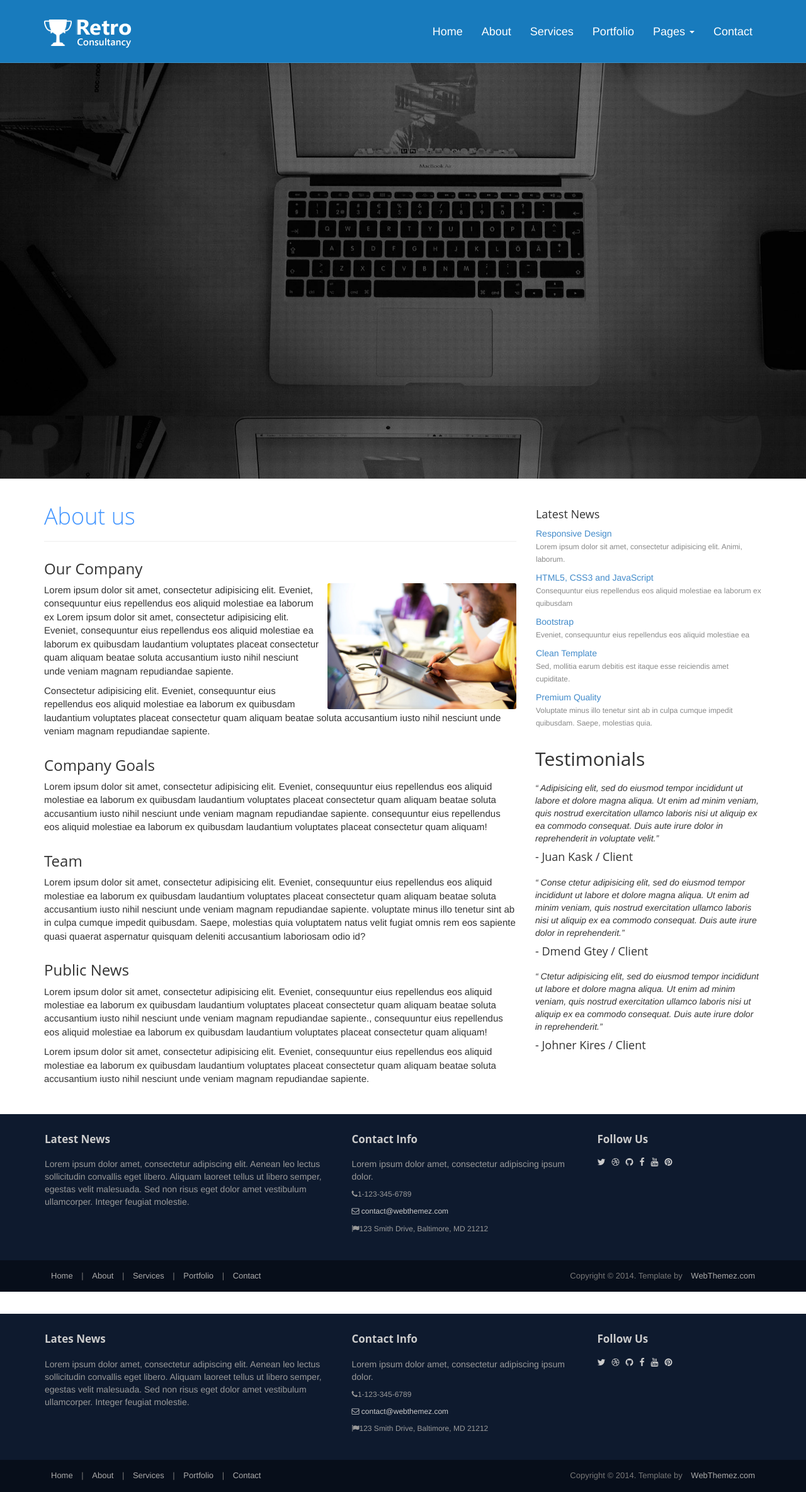
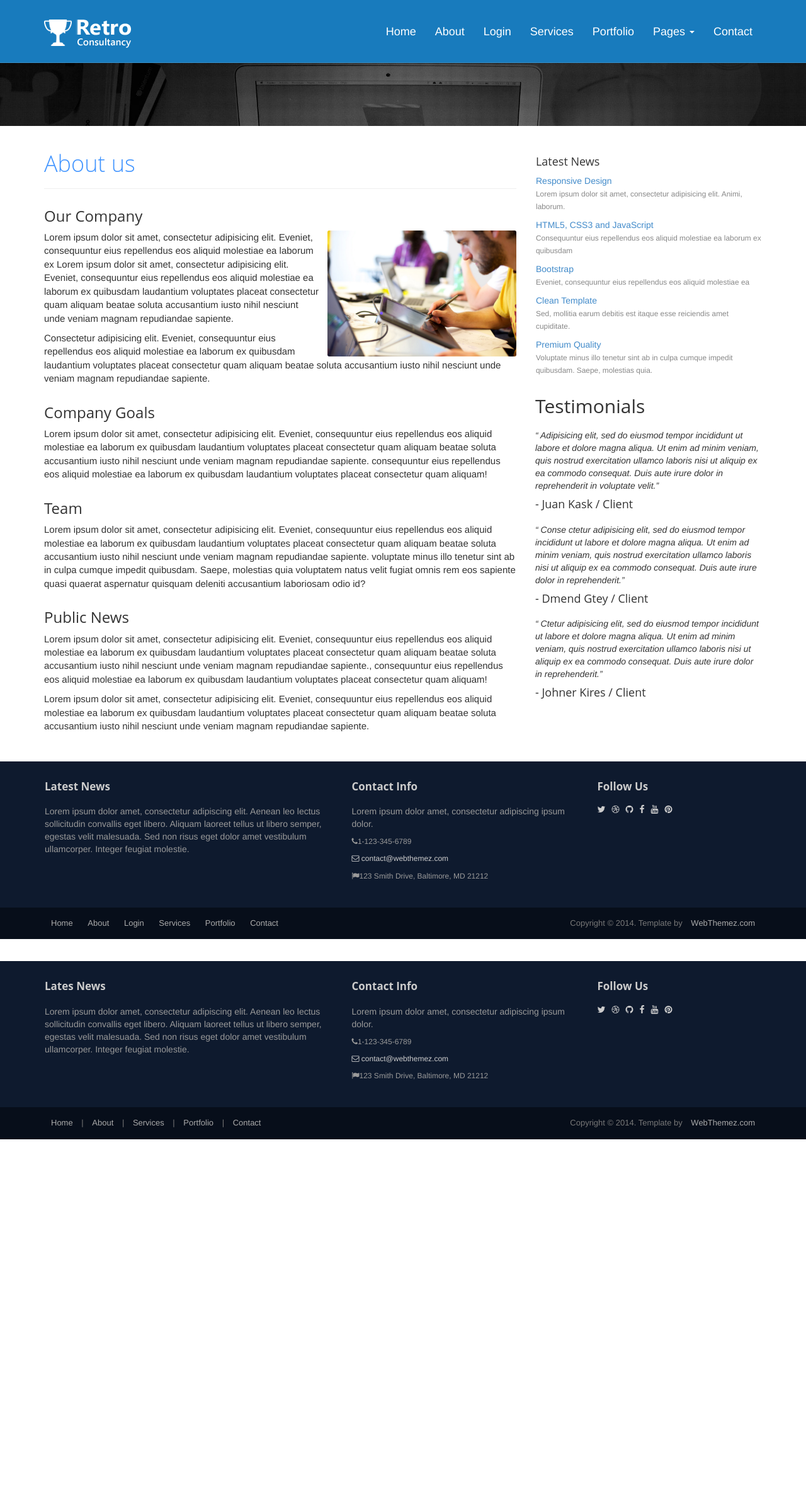
Before and after one commit to Bodya567384/Python-Own-Project, a Flask app: page /about in a window 1280 px wide. Shown: the whole page at 63% size. After the commit the page ends 1809 px from the top, so only its background shows below. Run offline with Flask 3, Linux system fonts and the light colour scheme; some libraries are stand-ins or nearby versions.

Commit message:
Python_Own_Project 3

```diff
--- a/main.py
+++ b/main.py
@@ -1,12 +1,17 @@
+from crypt import methods
+from pyexpat.errors import messages
+from werkzeug.security import check_password_hash
 from flask import Flask, request, session, redirect, render_template
 from flask_sqlalchemy import SQLAlchemy
 import os
+
+SESSION_USER_ID = 'user_id'
 
 app = Flask(__name__)
 basedir = os.path.abspath(os.path.dirname(__file__))
 app.config['SQLALCHEMY_DATABASE_URI'] = "sqlite:///" + os.path.join(basedir, 'retro.sqlite')
 app.config['SQLALCHEMY_TRACK_MODIFICATIONS'] = False
-
+app.config['SECRET KEY'] = 'wO68AEm3cSknDmKt2ofLvx2yJwN_vf9wxzhU3geUeZs'
 db = SQLAlchemy(app)
 
 class User(db.Model):
@@ -15,6 +20,17 @@
     email = db.Column(db.String(150), nullable=False)
     password = db.Column(db.String(25), nullable=False)
     role = db.Column(db.Integer(), default=0, nullable=False)
+
+    def __repr__(self):
+        return f'<User: {self.username}>'
+
+    def check_password(self, password):
+        return check_password_hash(self.password, password)
+
+
+with app.app_context():
+    db.create_all()
+
 
 @app.route('/')
 def index():
@@ -27,6 +43,32 @@
 @app.route('/services')
 def services():
     return render_template('services.html')
+
+@app.route('/login', methods=['GET', 'POST'])
+def login():
+    message = ''
+
+    if request.method == 'POST':
+        email = request.form['email']
+        password = request.form['password']
+
+        user = User.query.filter_by(email=email).first()
+
+        if not user:
+            message = 'Invalid Email'
+        else:
+            if user.check_password(password):
+                session[SESSION_USER_ID] = user.id
+                return redirect('/')
+
+            message = 'Invalid Password'
+
+    return render_template('login.html', message=message)
+
+@app.route('/logout')
+def logout():
+    session.pop(SESSION_USER_ID, None)
+    return redirect('/')
 
 @app.route('/portfolio')
 def portfolio():
--- a/static/css/style.css
+++ b/static/css/style.css
@@ -8,6 +8,9 @@
 }
 h1, .h1, h2, .h2, h3, .h3 {
 	margin-top: 30px;
+}
+main{
+    margin-top:100px;
 }
 blockquote {
 	font-style: italic;
--- a/templates/about.html
+++ b/templates/about.html
@@ -10,12 +10,13 @@
             <!-- Button for smallest screens -->
             <button type="button" class="navbar-toggle" data-toggle="collapse" data-target=".navbar-collapse"><span
                     class="icon-bar"></span> <span class="icon-bar"></span> <span class="icon-bar"></span></button>
-            <a class="navbar-brand" href="index.html"><img src="assets/images/logo.png" alt="Retro HTML5 template"></a>
+            <a class="navbar-brand" href="/"><img src="assets/images/logo.png" alt="Retro HTML5 template"></a>
         </div>
         <div class="navbar-collapse collapse">
             <ul class="nav navbar-nav pull-right">
                 <li><a href="/">Home</a></li>
                 <li class="active"><a href="/about">About</a></li>
+                <li><a href="/login">Login</a></li>
                 <li><a href="/services">Services</a></li>
                 <li><a href="/portfolio">Portfolio</a></li>
                 <li class="dropdown">
@@ -175,11 +176,12 @@
                 <div class="col-md-6 panel">
                     <div class="panel-body">
                         <p class="simplenav">
-                            <a href="index.html">Home</a> |
-                            <a href="about.html">About</a> |
-                            <a href="services.html">Services</a> |
-                            <a href="portfolio.html">Portfolio</a> |
-                            <a href="contact.html">Contact</a>
+                            <a href="/">Home</a>
+                            <a href="/about">About</a>
+                            <a href="/login">Login</a>
+                            <a href="/services">Services</a>
+                            <a href="/portfolio">Portfolio</a>
+                            <a href="/contact">Contact</a>
                         </p>
                     </div>
                 </div>
--- a/templates/layout.html
+++ b/templates/layout.html
@@ -31,58 +31,34 @@
       <div class="navbar-collapse collapse">
         <ul class="nav navbar-nav pull-right">
           <li class="active"><a href="/">Home</a></li>
-          <li><a href="/about">About</a></li>
-          <li><a href="/services">Services</a></li>
-          <li><a href="/portfolio">Portfolio</a></li>
-          <li class="dropdown"> <a href="#" class="dropdown-toggle" data-toggle="dropdown">Pages <b
-                class="caret"></b></a>
-            <ul class="dropdown-menu">
-              <li><a href="sidebar-right.html">Right Sidebar</a></li>
-              <li><a href="#">Dummy Link1</a></li>
-              <li><a href="#">Dummy Link2</a></li>
-              <li><a href="#">Dummy Link3</a></li>
-            </ul>
-          </li>
-          <li><a href="/contact">Contact</a></li>
+          <li><a href="/about">Retro</a></li>
+          {% if session %}
+          <li><a href="/about">Logout <i class="fa fa-sign-out" aria-hidden="true"></i>
+</a></li>
+          <li><a href="/about">Add Retro</a></li>
+          {% else %}
+          <li><a href="/login">Login <i class="fa fa-sign-in" aria-hidden="true"></i>
+</a></li>
+          {% endif %}
+<!--          <li><a href="/about">About</a></li>-->
+<!--          <li><a href="/services">Services</a></li>-->
+<!--          <li><a href="/portfolio">Portfolio</a></li>-->
+<!--          <li class="dropdown"> <a href="#" class="dropdown-toggle" data-toggle="dropdown">Pages <b-->
+<!--                class="caret"></b></a>-->
+<!--            <ul class="dropdown-menu">-->
+<!--              <li><a href="sidebar-right.html">Right Sidebar</a></li>-->
+<!--              <li><a href="#">Dummy Link1</a></li>-->
+<!--              <li><a href="#">Dummy Link2</a></li>-->
+<!--              <li><a href="#">Dummy Link3</a></li>-->
+<!--            </ul>-->
+<!--          </li>-->
+<!--          <li><a href="/contact">Contact</a></li>-->
         </ul>
       </div>
       <!--/.nav-collapse -->
     </div>
   </div>
   <!-- /.navbar -->
-
-  <!-- Header -->
-  <header id="head">
-    <div class="container">
-      <div class="banner-content">
-        <div id="da-slider" class="da-slider">
-          <div class="da-slide">
-            <h2>MANAGEMENT</h2>
-            <p>Amazing free responsive website for free</p>
-            <div class="da-img"></div>
-          </div>
-          <div class="da-slide">
-            <h2>PLANNING</h2>
-            <p>Bootstrap mobile first front-end framework.</p>
-            <div class="da-img"></div>
-          </div>
-          <div class="da-slide">
-            <h2>MARKETING</h2>
-            <p>HTML5/CSS3 used for structuring and presenting.</p>
-            <div class="da-img"></div>
-          </div>
-          <div class="da-slide">
-            <h2>REPORTS</h2>
-            <p>jQuery: Write Less.. Do More..</p>
-            <div class="da-img"></div>
-          </div>
-          <nav class="da-arrows"> <span class="da-arrows-prev"></span> <span class="da-arrows-next"></span> </nav>
-        </div>
-      </div>
-    </div>
-  </header>
-  <!-- /Header -->
-
   <main>
       {% block main %} {% endblock %}
   </main>
```
Also changed, not shown: templates/contact.html (+8 -6 lines), templates/index.html (+32 -0 lines), templates/portfolio.html (+8 -6 lines), templates/services.html (+8 -6 lines).
